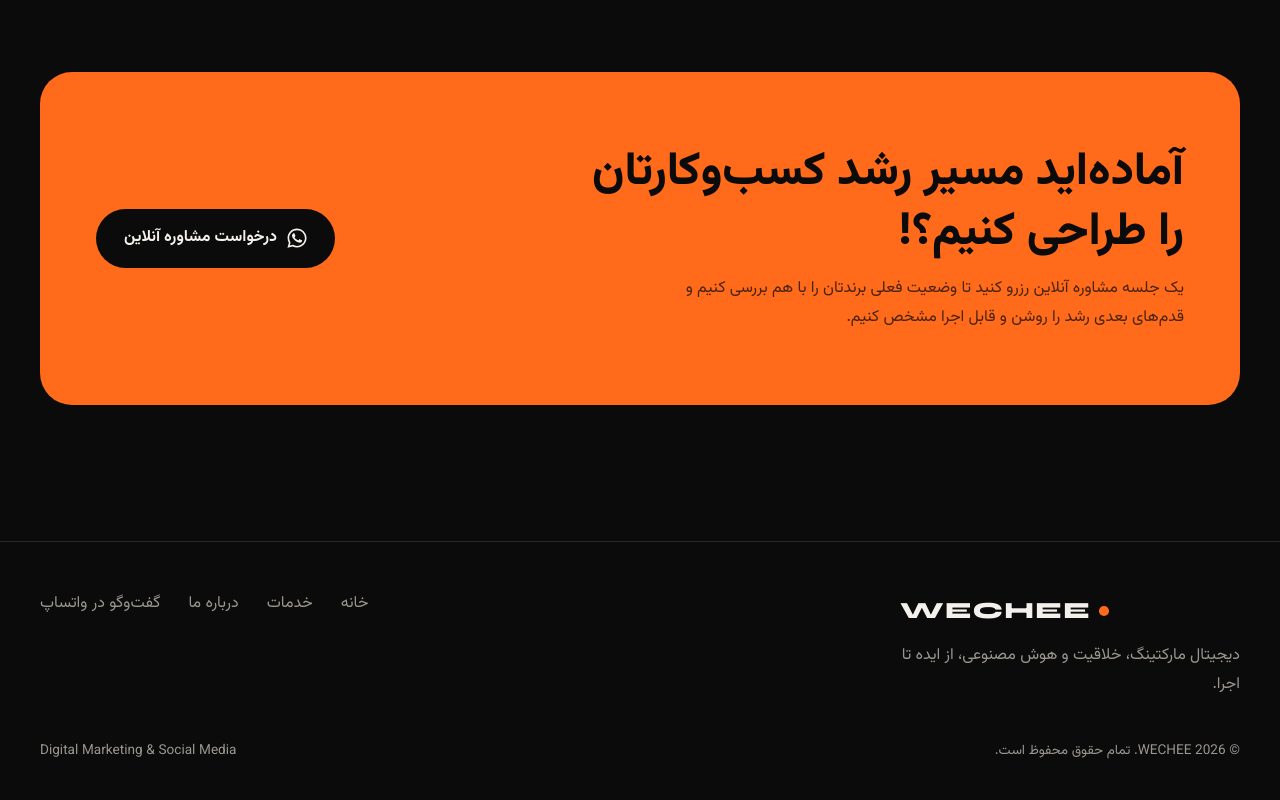
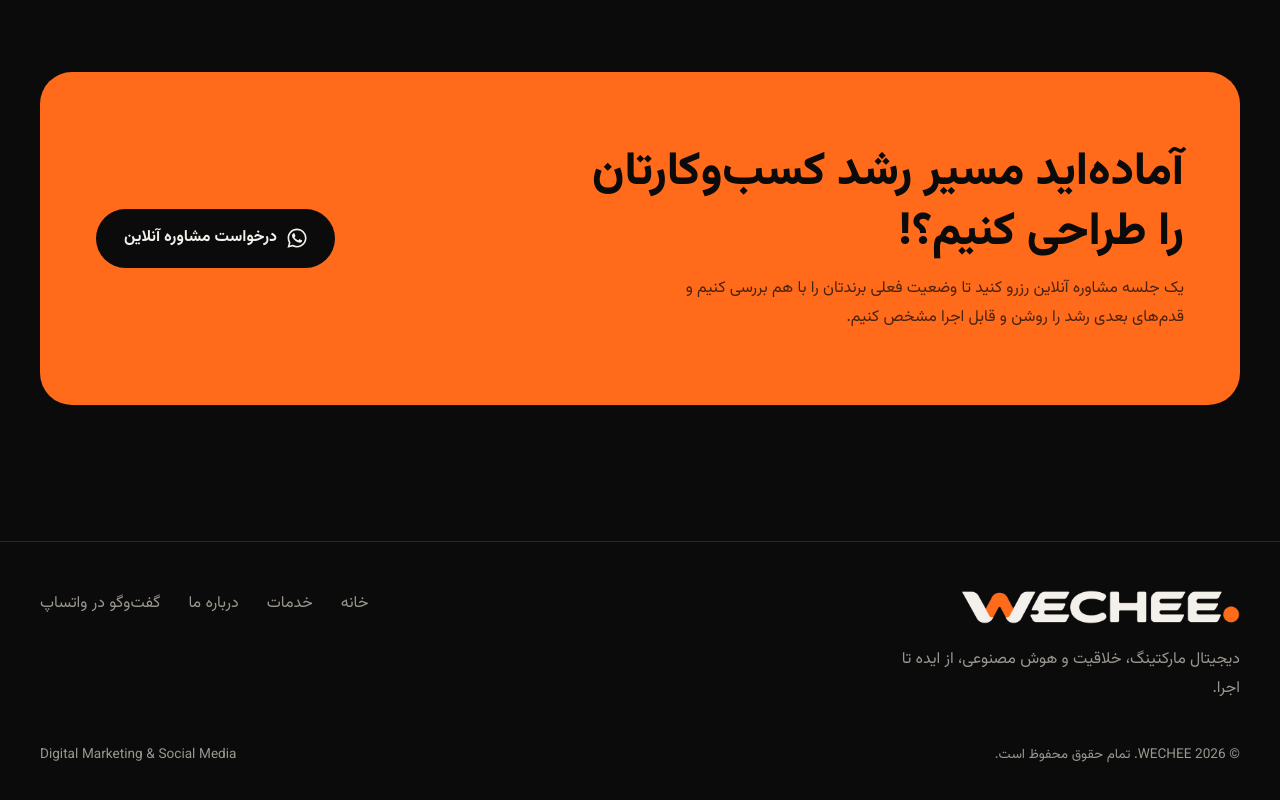
Before and after one commit to potroosh/Wechee, a plain HTML site: page services.html in a window 1280 px wide. Shown: the part 1316-2116 px from the top of the page. Drawn offline with Linux system fonts and the light colour scheme.

Commit message:
Add WECHEE logo to header/footer and W favicon
Co-Authored-By: Claude Opus 5.5 <noreply@anthropic.com>
Claude-Session: https://claude.ai/code/session_017UMz6bHHgF8sDRHHw8ReQW

```diff
--- a/css/style.css
+++ b/css/style.css
@@ -247,3 +247,9 @@ html[dir="rtl"] .stat b{text-align:right}
   .btn:hover::before,.lang-btn:hover::before,.wa-float:hover::before{animation:none;opacity:1}
   .stat:hover b{transform:none}
 }
+
+/* Logo image */
+.logo img{height:30px;width:auto;display:block}
+.footer .logo img{height:34px}
+@media (max-width:760px){.logo img{height:22px}.footer .logo img{height:28px}}
+.footer .logo{display:inline-flex}
--- a/services.html
+++ b/services.html
@@ -6,7 +6,7 @@
 <title data-i18n="svc.title">WECHEE</title>
 <meta name="description" content="WECHEE — دیجیتال مارکتینگ و سوشال مدیا | Digital marketing & social media">
 <meta name="theme-color" content="#0B0B0B">
-<link rel="icon" href="assets/favicon.svg" type="image/svg+xml">
+<link rel="icon" href="assets/favicon.png" type="image/png">
 <link rel="preconnect" href="https://fonts.googleapis.com">
 <link rel="preconnect" href="https://fonts.gstatic.com" crossorigin>
 <link href="https://fonts.googleapis.com/css2?family=Inter:wght@400;500;600;700&family=Syne:wght@600;700;800&family=Vazirmatn:wght@400;500;700;800;900&display=swap" rel="stylesheet">
@@ -15,7 +15,7 @@
 <body>
 <header class="header">
   <nav class="container nav">
-    <a href="index.html" class="logo">WECHEE<span class="dot"></span></a>
+    <a href="index.html" class="logo"><img src="assets/logo.png" alt="WECHEE" width="788" height="96"></a>
     <ul class="menu">
       <li><a href="index.html" data-i18n="nav.home">خانه</a></li>
       <li><a href="services.html" class="active" data-i18n="nav.services">خدمات</a></li>
@@ -95,7 +95,7 @@
   <div class="container">
     <div class="footer-top">
       <div>
-        <a href="index.html" class="logo">WECHEE<span class="dot"></span></a>
+        <a href="index.html" class="logo"><img src="assets/logo.png" alt="WECHEE" width="788" height="96"></a>
         <p style="color:var(--muted);margin-top:10px;max-width:340px" data-i18n="footer.tag"></p>
       </div>
       <ul class="footer-links">
```
Also changed, not shown: about.html (+3 -3 lines), index.html (+3 -3 lines), assets/favicon.png (added), assets/favicon.svg (deleted), assets/logo.png (added).
